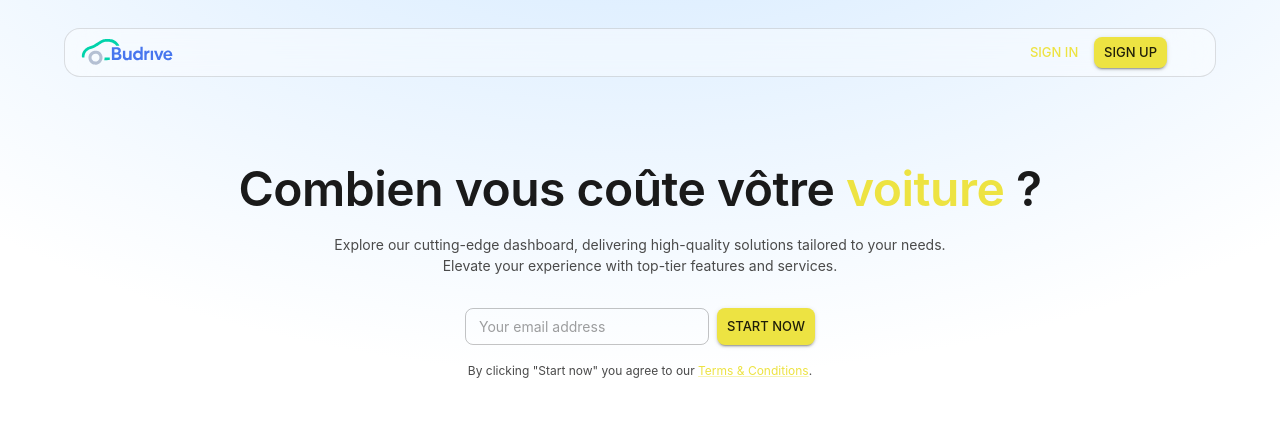
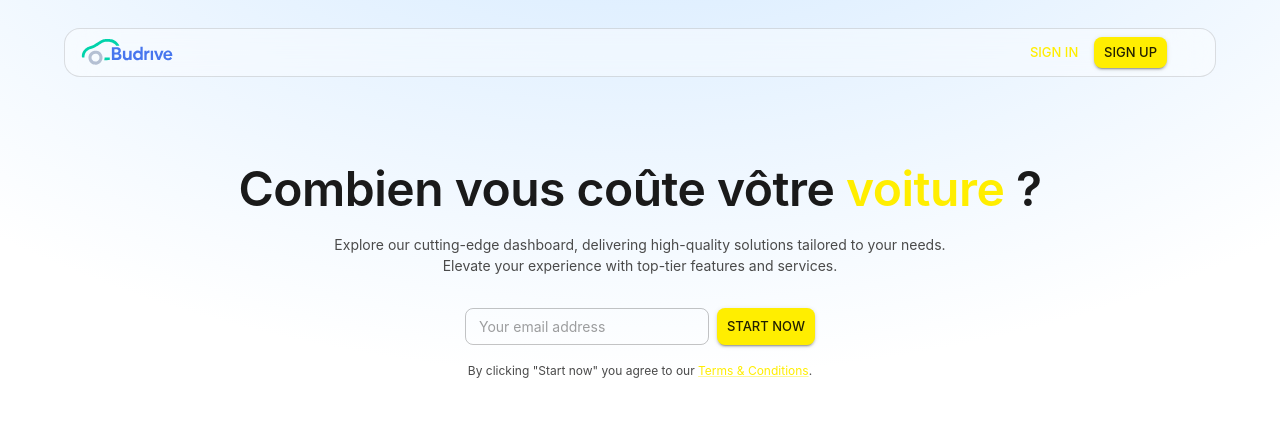
Before and after one commit to valantynrocher/budrive, a Next.js app: page / in a window 1280 px wide. Shown: the top 428 px of the page. Built offline with nearby package versions, Linux system fonts and the light colour scheme; some icons are missing; what @mui/material-nextjs would draw is missing.

Commit message:
customize theme with my palette

```diff
--- a/src/theme/index.ts
+++ b/src/theme/index.ts
@@ -1,5 +1,5 @@
 "use client";
-import { extendTheme } from "@mui/material";
+import { alpha, extendTheme } from "@mui/material/styles";
 import { colorSchemes, shadows, shape, typography } from "./themePrimitives";
 
 const theme = extendTheme({
@@ -10,6 +10,24 @@ const theme = extendTheme({
   typography,
   shadows,
   shape,
+  components: {
+    MuiMenuItem: {
+      styleOverrides: {
+        root: ({ theme }) => ({
+          "&:hover": {
+            backgroundColor: alpha(theme.palette.primary.main, 0.3),
+          },
+          "&.Mui-selected": {
+            backgroundColor: alpha(theme.palette.primary.main, 0.5),
+            color: theme.palette.primary.contrastText,
+          },
+          "&.Mui-selected:hover": {
+            backgroundColor: alpha(theme.palette.primary.main, 0.8),
+          },
+        }),
+      },
+    },
+  },
 });
 
 export default theme;
--- a/src/theme/themePrimitives.ts
+++ b/src/theme/themePrimitives.ts
@@ -27,46 +27,11 @@ declare module "@mui/material/styles" {
 const defaultTheme = createTheme();
 
 export const myPalette = {
-  yellow: {
-    hex: "#ede342",
-    rgb: [237, 227, 66],
-    cmyk: [0, 4, 72, 7],
-    hsb: [56, 72, 93],
-    hsl: [56, 83, 59],
-    lab: [89, -14, 75],
-  },
-  orange: {
-    hex: "#f2bf6c",
-    rgb: [242, 191, 108],
-    cmyk: [0, 21, 55, 5],
-    hsb: [37, 55, 95],
-    hsl: [37, 84, 69],
-    lab: [80, 9, 48],
-  },
-  coral: {
-    hex: "#f69a97",
-    rgb: [246, 154, 151],
-    cmyk: [0, 37, 39, 4],
-    hsb: [2, 39, 96],
-    hsl: [2, 84, 78],
-    lab: [73, 34, 16],
-  },
-  pink: {
-    hex: "#fb76c1",
-    rgb: [251, 118, 193],
-    cmyk: [0, 53, 23, 2],
-    hsb: [326, 53, 98],
-    hsl: [326, 94, 72],
-    lab: [68, 59, -15],
-  },
-  purple: {
-    hex: "#ff51eb",
-    rgb: [255, 81, 235],
-    cmyk: [0, 68, 8, 0],
-    hsb: [307, 68, 100],
-    hsl: [307, 100, 66],
-    lab: [64, 81, -43],
-  },
+  yellow: "#ffee00",
+  orange: "#f2bf6c",
+  coral: "#f69a97",
+  pink: "#fb76c1",
+  purple: "#ff51eb",
 };
 
 export const colorSchemes = {
@@ -74,27 +39,27 @@ export const colorSchemes = {
     palette: {
       primary: defaultTheme.palette.augmentColor({
         color: {
-          main: myPalette.yellow.hex,
+          main: myPalette.yellow,
         },
       }),
       secondary: defaultTheme.palette.augmentColor({
         color: {
-          main: myPalette.pink.hex,
+          main: myPalette.pink,
         },
       }),
       warning: defaultTheme.palette.augmentColor({
         color: {
-          main: myPalette.orange.hex,
+          main: myPalette.orange,
         },
       }),
       error: defaultTheme.palette.augmentColor({
         color: {
-          main: myPalette.coral.hex,
+          main: myPalette.coral,
         },
       }),
       info: defaultTheme.palette.augmentColor({
         color: {
-          main: myPalette.purple.hex,
+          main: myPalette.purple,
         },
       }),
       background: {
@@ -113,7 +78,7 @@ export const colorSchemes = {
     palette: {
       primary: defaultTheme.palette.augmentColor({
         color: {
-          main: "#d3c836", // dérivé de yellow adapté au dark
+          main: "#d4c700", // dérivé de yellow adapté au dark
         },
       }),
       secondary: defaultTheme.palette.augmentColor({
```
